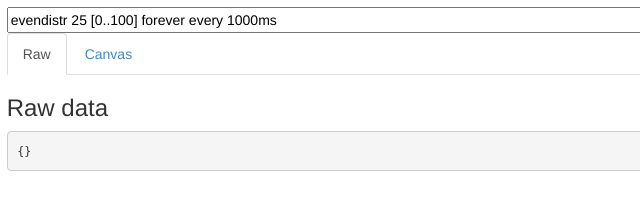
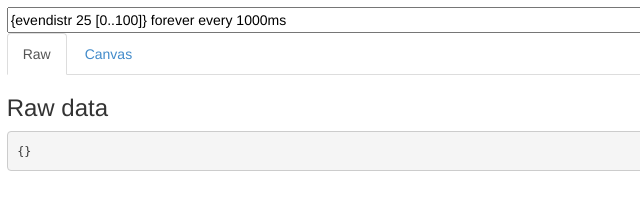
Before and after one commit to eigengo/hwsexp, a plain HTML site: page web/numbers.html in a window 1280 px wide. Shown: the full height of the page, 0-640 px from the left. Drawn offline with nearby package versions, Linux system fonts and the light colour scheme.

Commit message:
Error reporting

```diff
--- a/web/assets/js/numbers.app.js
+++ b/web/assets/js/numbers.app.js
@@ -10,7 +10,7 @@ angular.module('numbers.app', ['d3.directives', 'numbers.directives'])
     }
 
     $scope.numbers = {};
-    $scope.expression = "evendistr 25 [0..100] forever every 1000ms";
+    $scope.expression = "{evendistr 25 [0..100]} forever every 1000ms";
     $scope.running = false;
 
     var socket = null;
--- a/web/numbers.html
+++ b/web/numbers.html
@@ -22,7 +22,7 @@
 <body>
 <div ng-app="numbers.app" ng-controller="NumbersCtrl">
     <div>
-        <input type="text" ng-model="expression" size="80" placeholder="evendistr 25 [0..100] forever every 1000ms"/>
+        <input type="text" ng-model="expression" size="80" placeholder="{evendistr 25 [0..100]} forever every 1000ms"/>
         <button ng-click="executeExpression()" class="btn-primary">Execute</button>
         <button ng-click="stop()" ng-show="running" class="btn-danger">Stop</button>
     </div>
```
